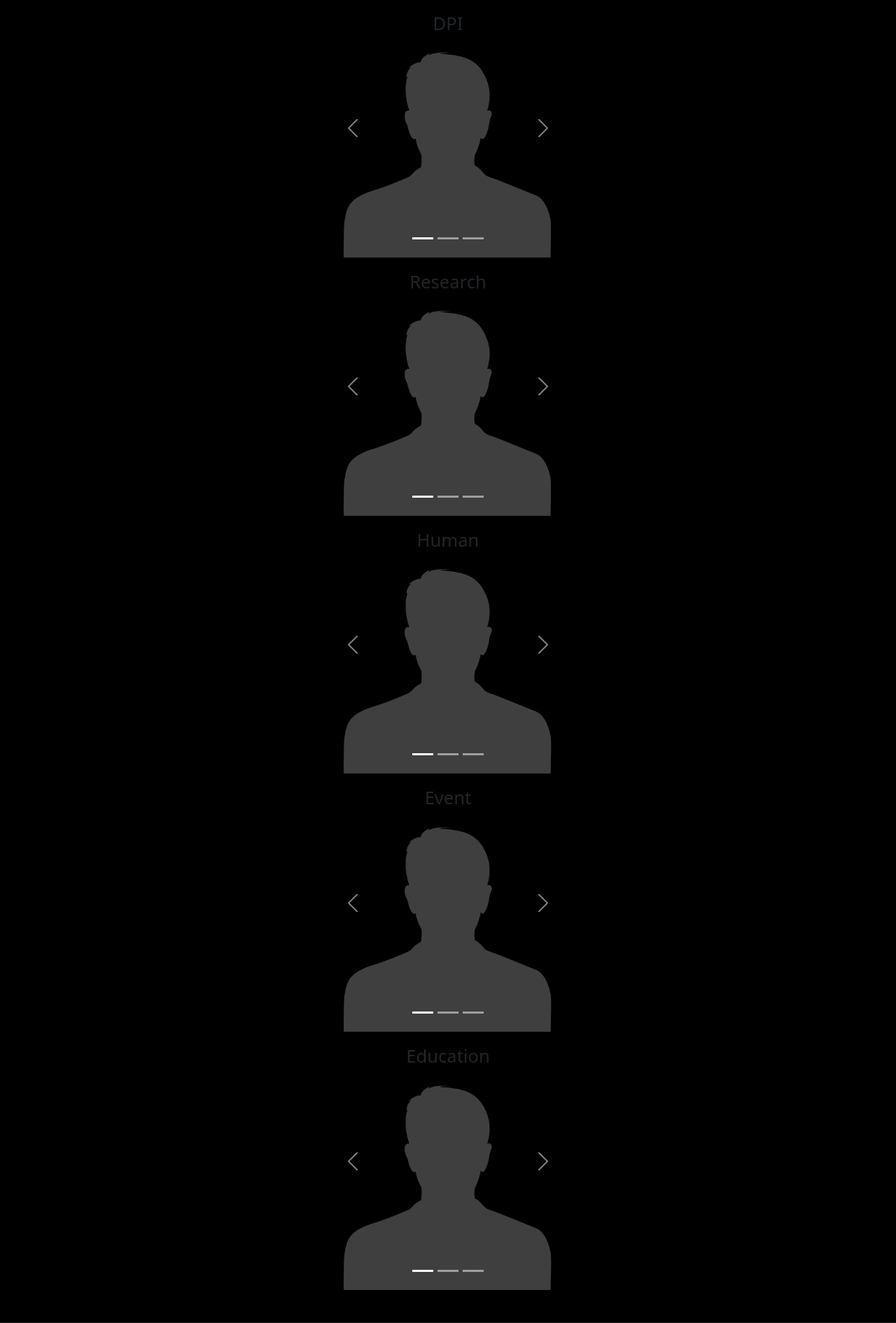
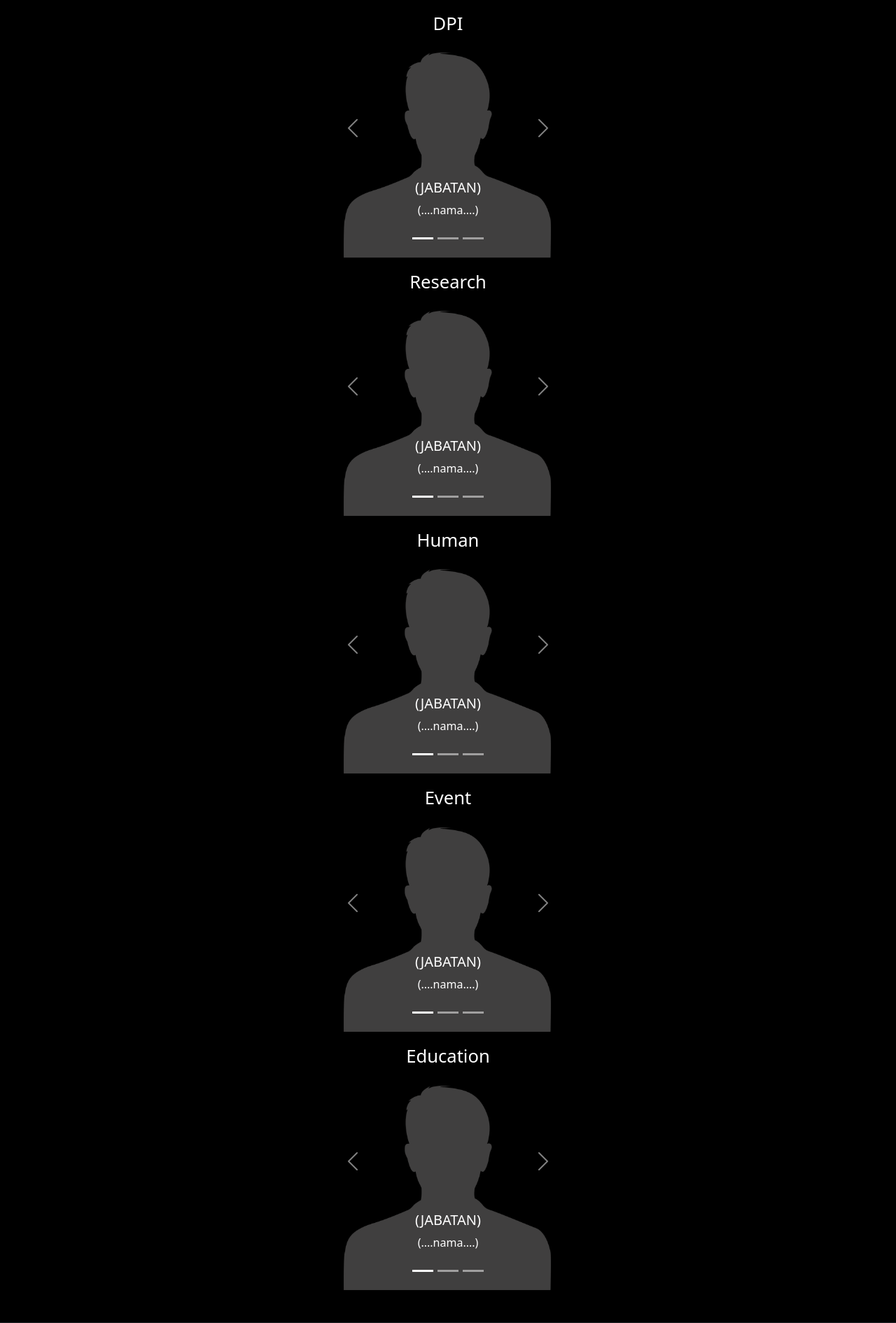
Before and after one commit to shatternox/Website-CSC, a Flask app: page /ourpeople in a window 1280 px wide. Shown: the part 801-2691 px from the top of the page at 70% size. Run offline with Flask 2, Linux system fonts and the light colour scheme; data comes from the database, SQL or seed files in the repository; some libraries are stand-ins or nearby versions.

Commit message:
update division n ourpeople_new

```diff
--- a/website/templates/ourpeople_new.html
+++ b/website/templates/ourpeople_new.html
@@ -6,7 +6,7 @@
     <div>
         <div class="first-content">
             <div class="row">
-                <div class="col-12">
+                <div class="col-12" style="color: white;">
                     <div class="first-text-content">
                         <div class="txt-rotate"
                             data-period="2000"
@@ -25,7 +25,7 @@
         </div>
         <div class="overlay"></div>
         <div style="padding: 0 20%; background-color: black;">
-            <div class="second-content text-center">
+            <div class="second-content text-center" style="color: white;">
 
               <div id="DPI">
                 <div class="d-flex flex-column justify-content-center align-items-center">
@@ -42,22 +42,22 @@
                         <div class="carousel-item active">
                           <img src="/static/images/profile_image/default.png" class="d-block w-100" alt="...">
                           <div class="carousel-caption d-none d-md-block">
-                            <h5></h5>
-                            <p></p>
+                            <h5>(JABATAN)</h5>
+                            <p>(....nama....)</p>
                           </div>
                         </div>
                         <div class="carousel-item">
                           <img src="/static/images/profile_image/default.png" class="d-block w-100" alt="...">
                           <div class="carousel-caption d-none d-md-block">
-                            <h5></h5>
-                            <p></p>
+                            <h5>(JABATAN)</h5>
+                            <p>(....nama....)</p>
                           </div>
                         </div>
                         <div class="carousel-item">
                           <img src="/static/images/profile_image/default.png" class="d-block w-100" alt="...">
                           <div class="carousel-caption d-none d-md-block">
-                            <h5></h5>
-                            <p></p>
+                            <h5>(JABATAN)</h5>
+                            <p>(....nama....)</p>
                           </div>
                         </div>
                       </div>
@@ -90,22 +90,22 @@
                           <div class="carousel-item active">
                             <img src="/static/images/profile_image/default.png" class="d-block w-100" alt="...">
                             <div class="carousel-caption d-none d-md-block">
-                              <h5></h5>
-                              <p></p>
+                            <h5>(JABATAN)</h5>
+                            <p>(....nama....)</p>
                             </div>
                           </div>
                           <div class="carousel-item">
                             <img src="/static/images/profile_image/default.png" class="d-block w-100" alt="...">
                             <div class="carousel-caption d-none d-md-block">
-                              <h5></h5>
-                              <p></p>
+                            <h5>(JABATAN)</h5>
+                            <p>(....nama....)</p>
                             </div>
                           </div>
                           <div class="carousel-item">
                             <img src="/static/images/profile_image/default.png" class="d-block w-100" alt="...">
                             <div class="carousel-caption d-none d-md-block">
-                              <h5></h5>
-                              <p></p>
+                            <h5>(JABATAN)</h5>
+                            <p>(....nama....)</p>
                             </div>
                           </div>
                         </div>
@@ -137,22 +137,22 @@
                           <div class="carousel-item active">
                             <img src="/static/images/profile_image/default.png" class="d-block w-100" alt="...">
                             <div class="carousel-caption d-none d-md-block">
-                              <h5></h5>
-                              <p></p>
+                            <h5>(JABATAN)</h5>
+                            <p>(....nama....)</p>
                             </div>
                           </div>
                           <div class="carousel-item">
                             <img src="/static/images/profile_image/default.png" class="d-block w-100" alt="...">
                             <div class="carousel-caption d-none d-md-block">
-                              <h5></h5>
-                              <p></p>
+                            <h5>(JABATAN)</h5>
+                            <p>(....nama....)</p>
                             </div>
                           </div>
                           <div class="carousel-item">
                             <img src="/static/images/profile_image/default.png" class="d-block w-100" alt="...">
                             <div class="carousel-caption d-none d-md-block">
-                              <h5></h5>
-                              <p></p>
+                            <h5>(JABATAN)</h5>
+                            <p>(....nama....)</p>
                             </div>
                           </div>
                         </div>
@@ -184,22 +184,22 @@
                           <div class="carousel-item active">
                             <img src="/static/images/profile_image/default.png" class="d-block w-100" alt="...">
                             <div class="carousel-caption d-none d-md-block">
-                              <h5></h5>
-                              <p></p>
+                            <h5>(JABATAN)</h5>
+                            <p>(....nama....)</p>
                             </div>
                           </div>
                           <div class="carousel-item">
                             <img src="/static/images/profile_image/default.png" class="d-block w-100" alt="...">
                             <div class="carousel-caption d-none d-md-block">
-                              <h5></h5>
-                              <p></p>
+                            <h5>(JABATAN)</h5>
+                            <p>(....nama....)</p>
                             </div>
                           </div>
                           <div class="carousel-item">
                             <img src="/static/images/profile_image/default.png" class="d-block w-100" alt="...">
                             <div class="carousel-caption d-none d-md-block">
-                              <h5></h5>
-                              <p></p>
+                            <h5>(JABATAN)</h5>
+                            <p>(....nama....)</p>
                             </div>
                           </div>
                         </div>
@@ -231,22 +231,22 @@
                           <div class="carousel-item active">
                             <img src="/static/images/profile_image/default.png" class="d-block w-100" alt="...">
                             <div class="carousel-caption d-none d-md-block">
-                              <h5></h5>
-                              <p></p>
+                            <h5>(JABATAN)</h5>
+                            <p>(....nama....)</p>
                             </div>
                           </div>
                           <div class="carousel-item">
                             <img src="/static/images/profile_image/default.png" class="d-block w-100" alt="...">
                             <div class="carousel-caption d-none d-md-block">
-                              <h5></h5>
-                              <p></p>
+                            <h5>(JABATAN)</h5>
+                            <p>(....nama....)</p>
                             </div>
                           </div>
                           <div class="carousel-item">
                             <img src="/static/images/profile_image/default.png" class="d-block w-100" alt="...">
                             <div class="carousel-caption d-none d-md-block">
-                              <h5></h5>
-                              <p></p>
+                            <h5>(JABATAN)</h5>
+                            <p>(....nama....)</p>
                             </div>
                           </div>
                         </div>
```
Also changed, not shown: website/templates/division_new.html (+7 -6 lines).
